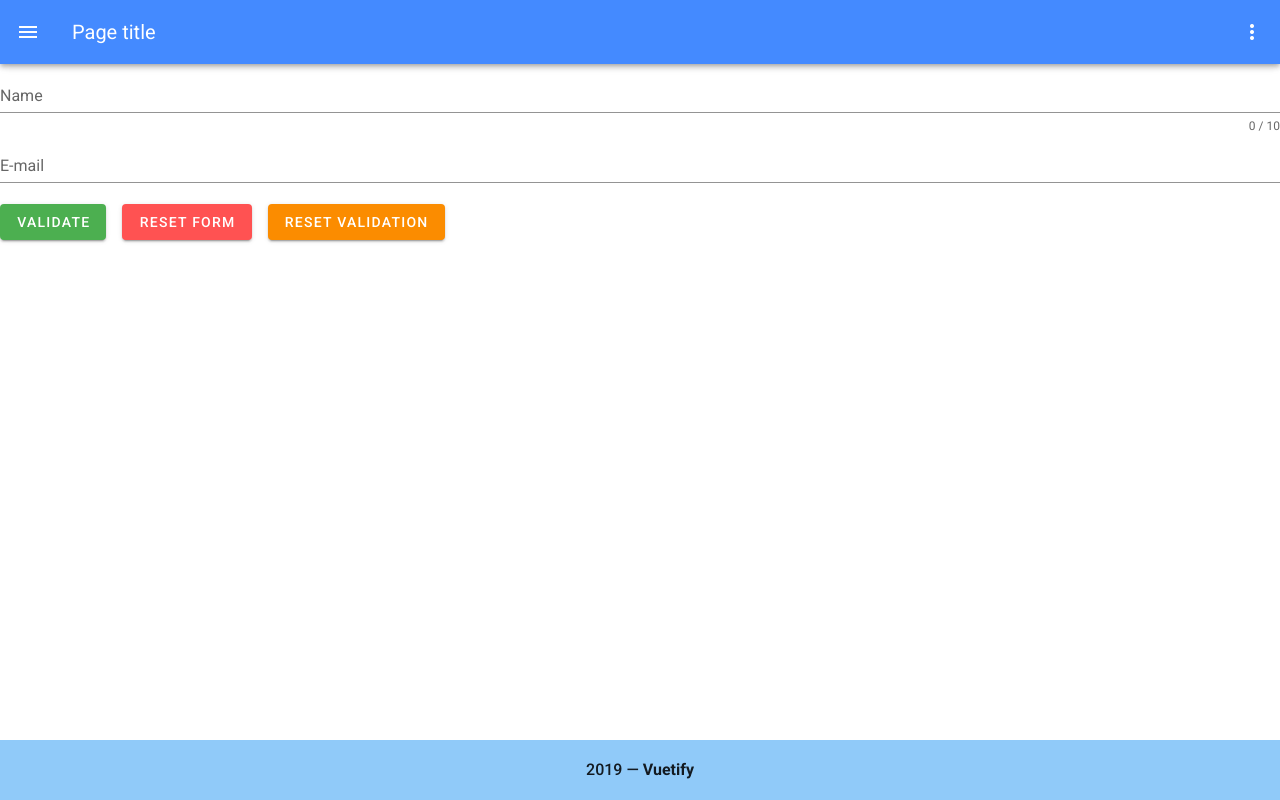
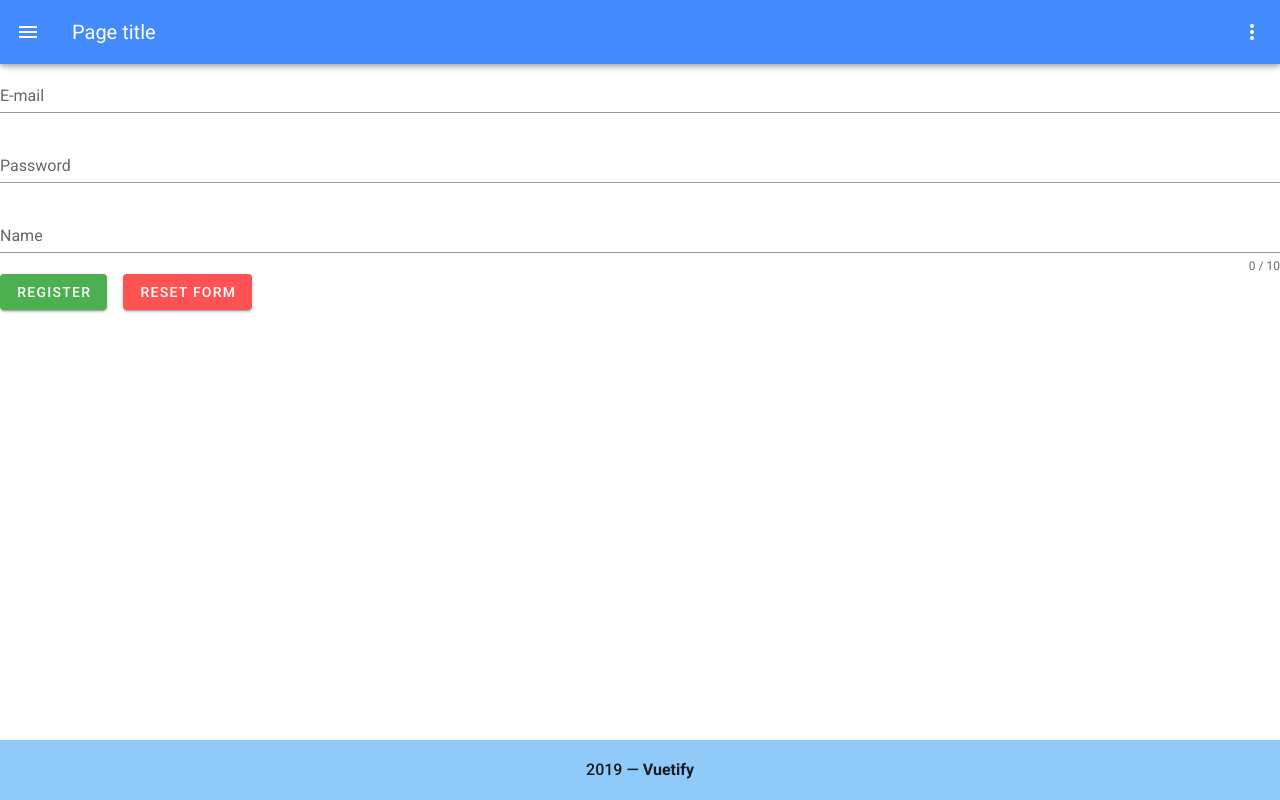
Before and after one commit to Karmantez/VueRestarting, a Vue app: page /register in a window 1280 px wide. Built offline with nearby package versions, Linux system fonts and the light colour scheme.

Commit message:
update login/register function
## content
 The following changes have been made.
1. Changed vue cli settings.
2. Implement login / register

## issue
Solved #2

```diff
--- a/src/components/user/Login.vue
+++ b/src/components/user/Login.vue
@@ -35,6 +35,7 @@
             <v-btn
                 color="green"
                 text
+                @click="login"
             >
                 LOGIN
             </v-btn>
@@ -44,6 +45,9 @@
 </template>
 
 <script>
+// Import User Service
+import userService from '../../services/user/service';
+
 export default {
     name: "Login",
     data() {
@@ -51,6 +55,23 @@ export default {
             email: "",
             password: ""
         };
+    },
+    methods: {
+
+        login() {
+
+            userService.login(this.email,  this.password).then((ret) => {
+
+                if(ret) {
+
+                    alert("로그인 성공!");
+                }
+                else {
+
+                    alert("로그인 실패...");
+                }
+            });
+        }
     }
 };
 </script>
--- a/src/components/user/Register.vue
+++ b/src/components/user/Register.vue
@@ -4,6 +4,20 @@
         v-model="valid"
         lazy-validation
     >
+        <v-text-field
+            v-model="email"
+            :rules="emailRules"
+            label="E-mail"
+            required
+        ></v-text-field>
+
+        <v-text-field
+            v-model="password"
+            label="Password"
+            type="password"
+            required
+        ></v-text-field>
+
         <v-text-field
             v-model="name"
             :counter="10"
@@ -12,20 +26,13 @@
             required
         ></v-text-field>
 
-        <v-text-field
-            v-model="email"
-            :rules="emailRules"
-            label="E-mail"
-            required
-        ></v-text-field>
-
         <v-btn
             :disabled="!valid"
             color="success"
             class="mr-4"
-            @click="validate"
+            @click="register()"
         >
-            Validate
+            Register
         </v-btn>
 
         <v-btn
@@ -35,45 +42,50 @@
         >
             Reset Form
         </v-btn>
-
-        <v-btn
-            color="warning"
-            @click="resetValidation"
-        >
-            Reset Validation
-        </v-btn>
     </v-form>
 </template>
 
 <script>
+// Import User Service
+import userService from '../../services/user/service';
+
 export default {
     data: () => ({
-        valid: true,
+        email: '',
+        password: '',
         name: '',
+
         nameRules: [
             v => !!v || 'Name is required',
             v => (v && v.length <= 10) || 'Name must be less than 10 characters',
         ],
-        email: '',
         emailRules: [
             v => !!v || 'E-mail is required',
             v => /.+@.+\..+/.test(v) || 'E-mail must be valid',
         ],
-        select: null
+        select: null,
+        valid: true
     }),
 
     methods: {
-        validate () {
-            if (this.$refs.form.validate()) {
-                this.snackbar = true;
-            }
+
+        register() {
+
+            userService.register(this.email, this.password).then((ret) => {
+
+                if(ret) {
+
+                    alert("성공!");
+                }
+                else {
+
+                    alert("실패...");
+                }
+            });
         },
         reset () {
             this.$refs.form.reset();
-        },
-        resetValidation () {
-            this.$refs.form.resetValidation();
-        },
+        }
     }
 };
 </script>
--- /dev/null
+++ b/src/services/firebase.js
@@ -0,0 +1,27 @@
+/**
+ *   This is where config values for the basic settings of firebase are stored.
+ *  when uploading to Github, remove the data.
+ *  enter your firebase project config data.
+ *
+ *  basic setting>
+
+        const configOptions = {
+            apiKey: "",
+            authDomain: "vue-firebase-auth-2802d.firebaseapp.com",
+            databaseURL: "https://vue-firebase-auth-2802d.firebaseio.com",
+            projectId: "vue-firebase-auth-2802d",
+            storageBucket: "",
+            messagingSenderId: "",
+            appId: ""
+        };
+ */
+const configData = {
+    apiKey: "AIzaSyCjgLYwB6wDNwLHxSFQCQ0thk4ZN6C8CnE",
+    authDomain: "toyproject-vue.firebaseapp.com",
+    databaseURL: "https://toyproject-vue.firebaseio.com",
+    projectId: "toyproject-vue",
+    storageBucket: "toyproject-vue.appspot.com",
+    messagingSenderId: "1053210013247",
+    appId: "1:1053210013247:web:97ce54f7a3373534d5128a"
+};
+export default configData;
--- /dev/null
+++ b/src/services/user/service.js
@@ -0,0 +1,74 @@
+import firebase from 'firebase/app';
+import 'firebase/firestore';
+import 'firebase/auth';
+
+// Import Firebase Config
+import configData from "../firebase.js";
+firebase.initializeApp(configData);
+
+const database = firebase.firestore();
+
+// Collection Names
+const USER = "user";
+
+// Service Api
+export default {
+
+    async register(email, password) {
+
+        // return await database.collection(USER).doc(email).set({
+        //     email,
+        //     name,
+        //     password
+        // }).then(() => { // eslint-disable-next-line no-console
+        //     console.log("SUCCESS");
+        //     return true;
+        // }).catch((error) => { // eslint-disable-next-line no-console
+        //     console.log("ERROR: ", error);
+        //     return false;
+        // });
+        return await firebase
+            .auth()
+            .createUserWithEmailAndPassword(email, password)
+            .then((ret) => { // eslint-disable-next-line no-console
+                console.log("SUCCESS: ", ret);
+                return true;
+            })
+            .catch((error) => { // eslint-disable-next-line no-console
+                console.log("ERROR: ", error);
+                return false;
+            });
+    },
+    async login(email, password) {
+
+        // return await database.collection(USER).doc(email)
+        //     .get()
+        //     .then(function(doc) {
+        //         if (doc.exists) {
+        //             console.log("Document data:", doc.data());
+
+        //             if(doc.data().password === password)
+        //                 return true;
+        //             return false;
+        //         } else {
+        //             // doc.data() will be undefined in this case
+        //             console.log("No such document!");
+        //             return false;
+        //         }
+        //     }).catch(function(error) {
+        //         console.log("Error getting document:", error);
+        //         return false;
+        //     });
+        return await firebase
+            .auth()
+            .signInWithEmailAndPassword(email, password)
+            .then((ret) => {
+                console.log(ret);
+                return true;
+            })
+            .catch((error) => {
+                console.log("ERROR: ", error);
+                return false;
+            });
+    }
+};
```
